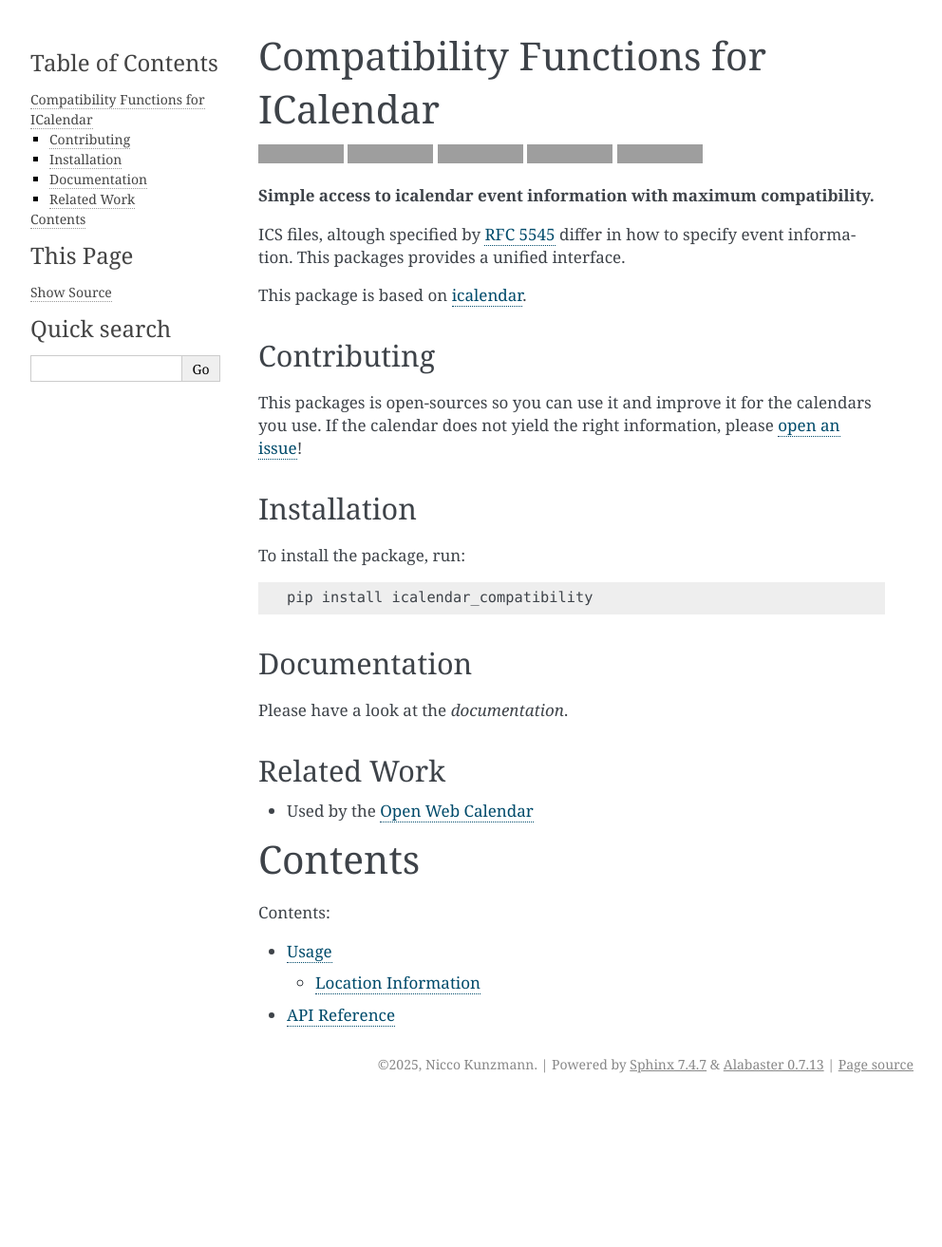
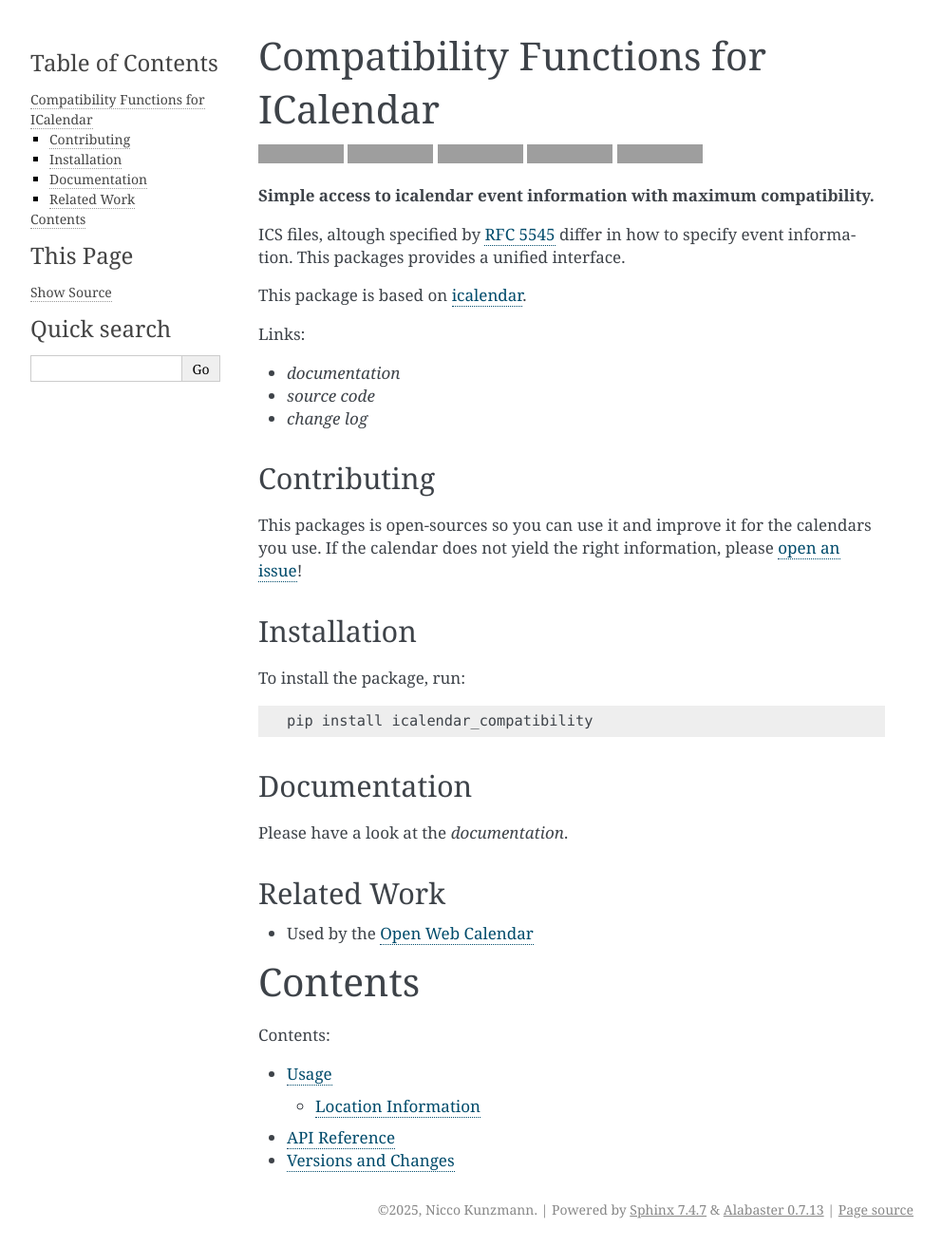
Before and after one commit to niccokunzmann/icalendar_compatibility, a Sphinx documentation site: the page built from docs/index.rst, in a window 1280 px wide. Shown: the whole page at 95% size, without its empty margins (148-1140 px from the left). Built offline with Sphinx 7.4.7, drawn with Linux system fonts in a browser that asks for light colours; before the commit the page ends 1160 px from its top, so only the background shows below that; grey boxes are pictures that could not be loaded.

```diff
--- a/README.rst
+++ b/README.rst
@@ -31,6 +31,13 @@
 .. _`RFC 5545`: https://www.rfc-editor.org/rfc/rfc5545.html
 .. _`icalendar`: https://pypi.org/project/icalendar/
 
+
+Links:
+
+- `documentation`
+- `source code`
+- `change log`
+
 Contributing
 ------------
 
@@ -56,3 +63,5 @@
 
 
 .. _`documentation`: https://icalendar-compatibility.readthedocs.io
+.. _`source code`: https://github.com/niccokunzmann/icalendar_compatibility
+.. _`change log`: https://icalendar-compatibility.readthedocs.io
--- a/docs/conf.py
+++ b/docs/conf.py
@@ -14,7 +14,7 @@
     import sphinx_rtd_theme
 
     html_theme = "sphinx_rtd_theme"
-    html_theme_path = [sphinx_rtd_theme.get_html_theme_path()]
+    # html_theme_path = [sphinx_rtd_theme.get_html_theme_path()]
 except ImportError:
     html_theme = "default"
     if not on_rtd:
--- a/docs/index.rst
+++ b/docs/index.rst
@@ -14,3 +14,4 @@
 
    usage
    api
+   changes
```
Also changed, not shown: docs/changes.rst (added, +8 -0 lines), .readthedocs.yaml.
